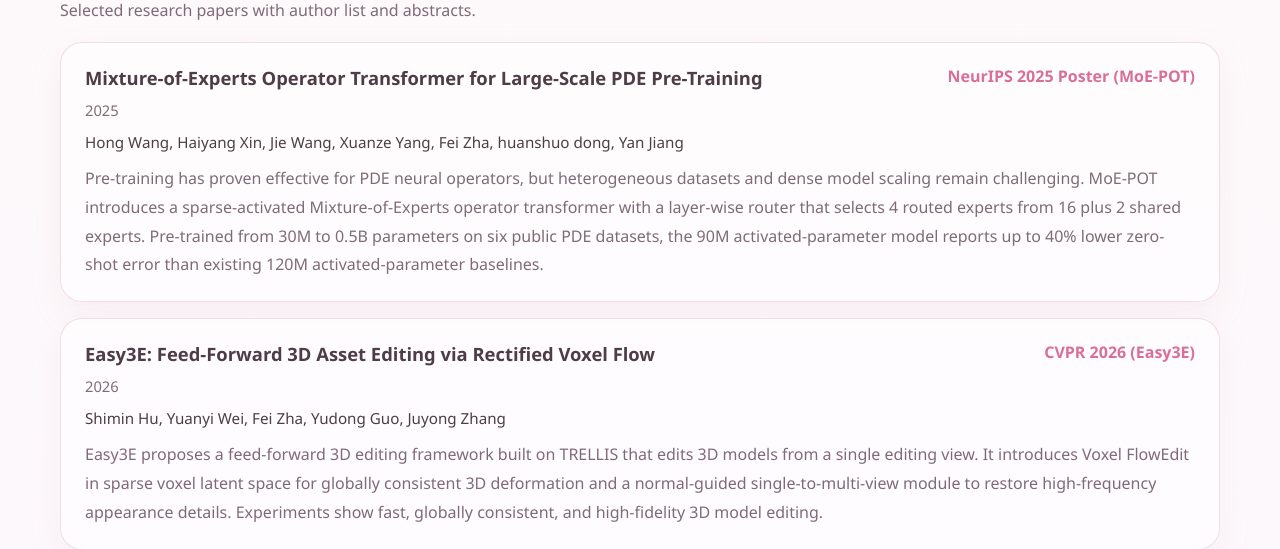
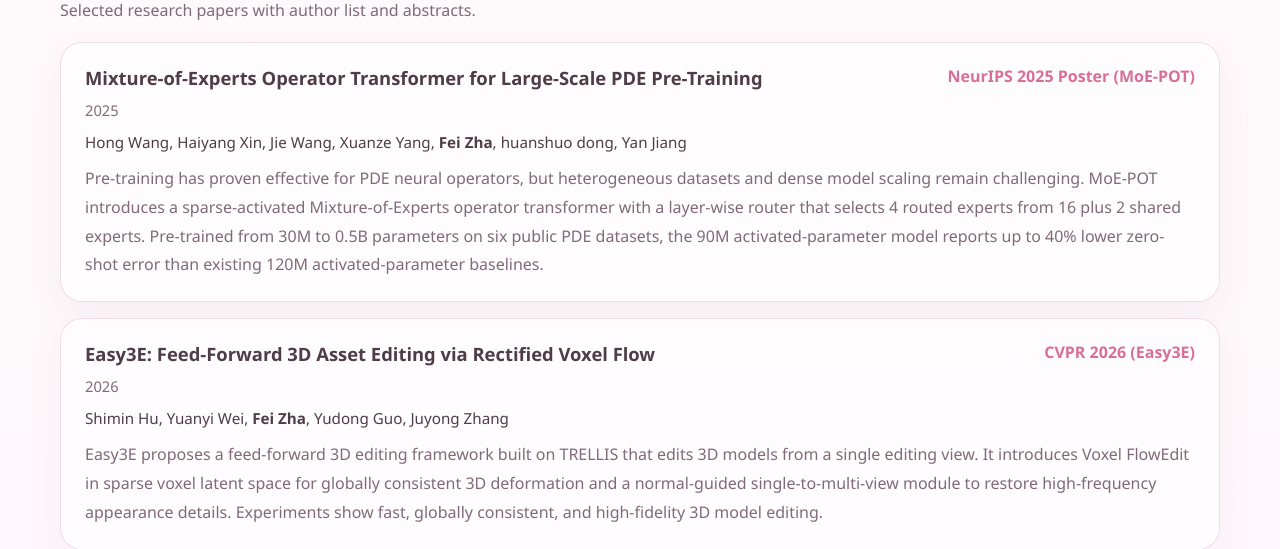
Before and after one commit to Char-1232323/zhafei.io, a React (Vite) app: page / in a window 1280 px wide. Shown: the part 2140-2689 px from the top of the page. Built offline with nearby package versions, Linux system fonts and the light colour scheme.

Commit message:
feat: emphasize Fei Zha in publication authors

```diff
--- a/src/components/PublicationsSection/PublicationsSection.tsx
+++ b/src/components/PublicationsSection/PublicationsSection.tsx
@@ -25,7 +25,14 @@ function PublicationsSection({ publications }: PublicationsSectionProps) {
               </a>
             </div>
             <p className={styles.meta}>{paper.year}</p>
-            <p className={styles.authors}>{paper.authors.join(', ')}</p>
+            <p className={styles.authors}>
+              {paper.authors.map((author, index) => (
+                <span key={`${paper.title}-${author}`}>
+                  {author === 'Fei Zha' ? <strong>{author}</strong> : author}
+                  {index < paper.authors.length - 1 ? ', ' : ''}
+                </span>
+              ))}
+            </p>
             <p className={styles.abstract}>{paper.abstract}</p>
           </article>
         ))}
```
Also changed, not shown: 1 other file (tests, documents, lock files or other folders).
